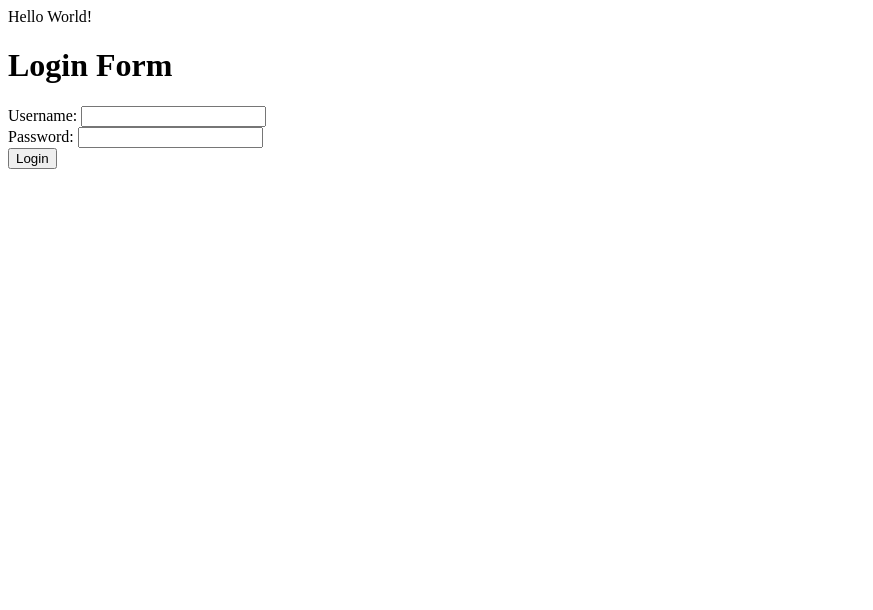
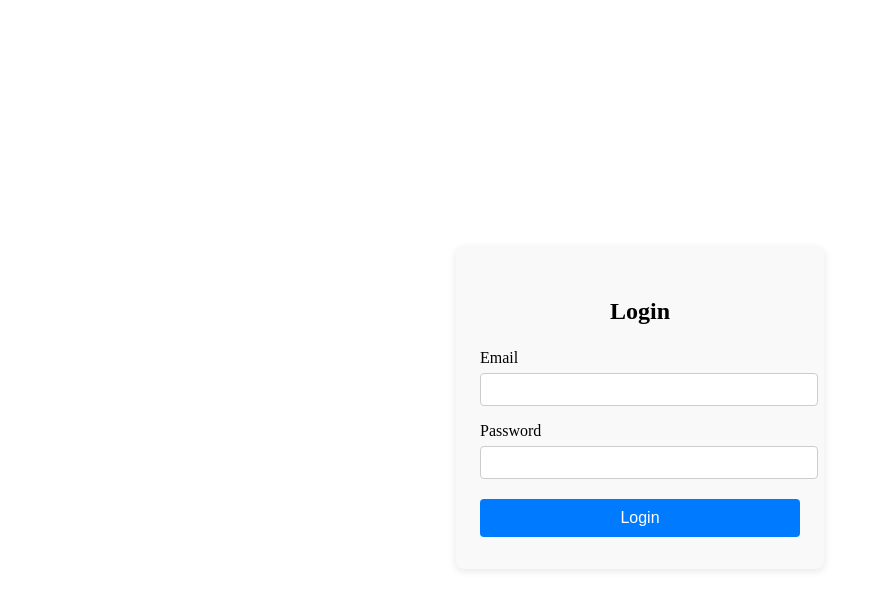
Before and after one commit to amitdev00/ecommerce, a plain HTML site: page index.html in a window 1280 px wide. Shown: the whole page, without its empty margins (0-873 px from the left). Drawn offline with Linux system fonts and the light colour scheme.

Commit message:
new form code added

```diff
--- a/index.html
+++ b/index.html
@@ -1,20 +1,81 @@
 <!DOCTYPE html>
 <html lang="en">
-<head>
-    <meta charset="UTF-8">
-    <meta name="viewport" content="width=device-width, initial-scale=1.0">
+  <head>
+    <meta charset="UTF-8" />
+    <meta name="viewport" content="width=device-width, initial-scale=1.0" />
     <title>Document</title>
-</head>
-<body>
-    <div>Hello World!</div>
-    <h1>Login Form</h1>
-    <form action="/login" method="post">
-        <label for="username">Username:</label>
-        <input type="text" id="username" name="username" required>
-        <br>
-        <label for="password">Password:</label>
-        <input type="password" id="password" name="password" required>
-        <br>
-        <button type="submit">Login</button>
-</body>
+    <link rel="stylesheet" href="style.css" />
+  </head>
+  <body>
+    <div
+      style="
+        display: flex;
+        justify-content: center;
+        align-items: center;
+        height: 100vh;
+      "
+    >
+      <div
+        style="
+          background: #f9f9f9;
+          padding: 32px 24px;
+          border-radius: 8px;
+          box-shadow: 0 2px 8px rgba(0, 0, 0, 0.1);
+          min-width: 320px;
+        "
+      >
+        <h2 style="text-align: center; margin-bottom: 24px">Login</h2>
+        <form>
+          <div style="margin-bottom: 16px">
+            <label for="email" style="display: block; margin-bottom: 6px"
+              >Email</label
+            >
+            <input
+              type="email"
+              id="email"
+              name="email"
+              required
+              style="
+                width: 100%;
+                padding: 8px;
+                border: 1px solid #ccc;
+                border-radius: 4px;
+              "
+            />
+          </div>
+          <div style="margin-bottom: 20px">
+            <label for="password" style="display: block; margin-bottom: 6px"
+              >Password</label
+            >
+            <input
+              type="password"
+              id="password"
+              name="password"
+              required
+              style="
+                width: 100%;
+                padding: 8px;
+                border: 1px solid #ccc;
+                border-radius: 4px;
+              "
+            />
+          </div>
+          <button
+            type="submit"
+            style="
+              width: 100%;
+              padding: 10px;
+              background: #007bff;
+              color: #fff;
+              border: none;
+              border-radius: 4px;
+              font-size: 16px;
+            "
+          >
+            Login
+          </button>
+        </form>
+      </div>
+    </div>
+  </body>
 </html>
```
